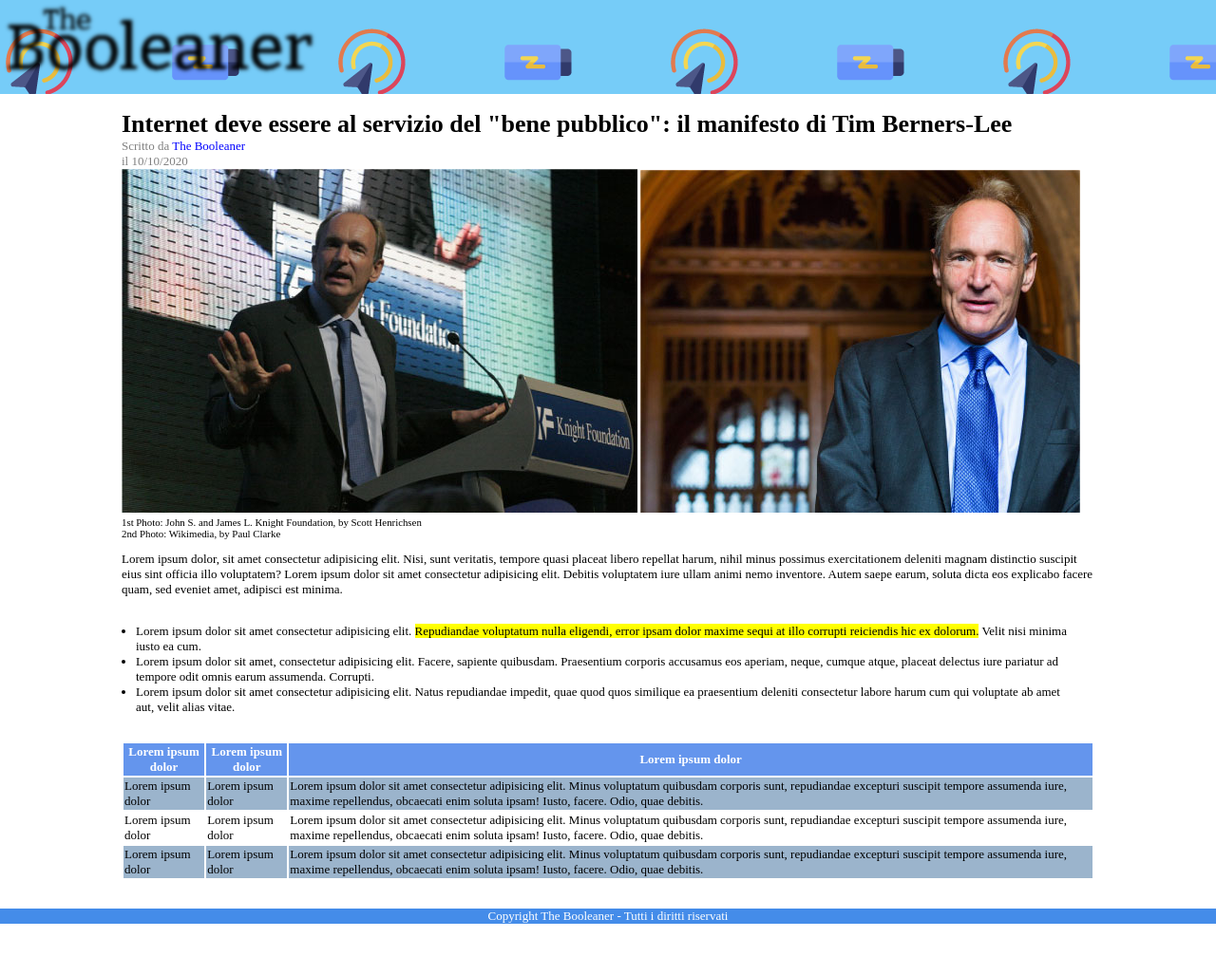
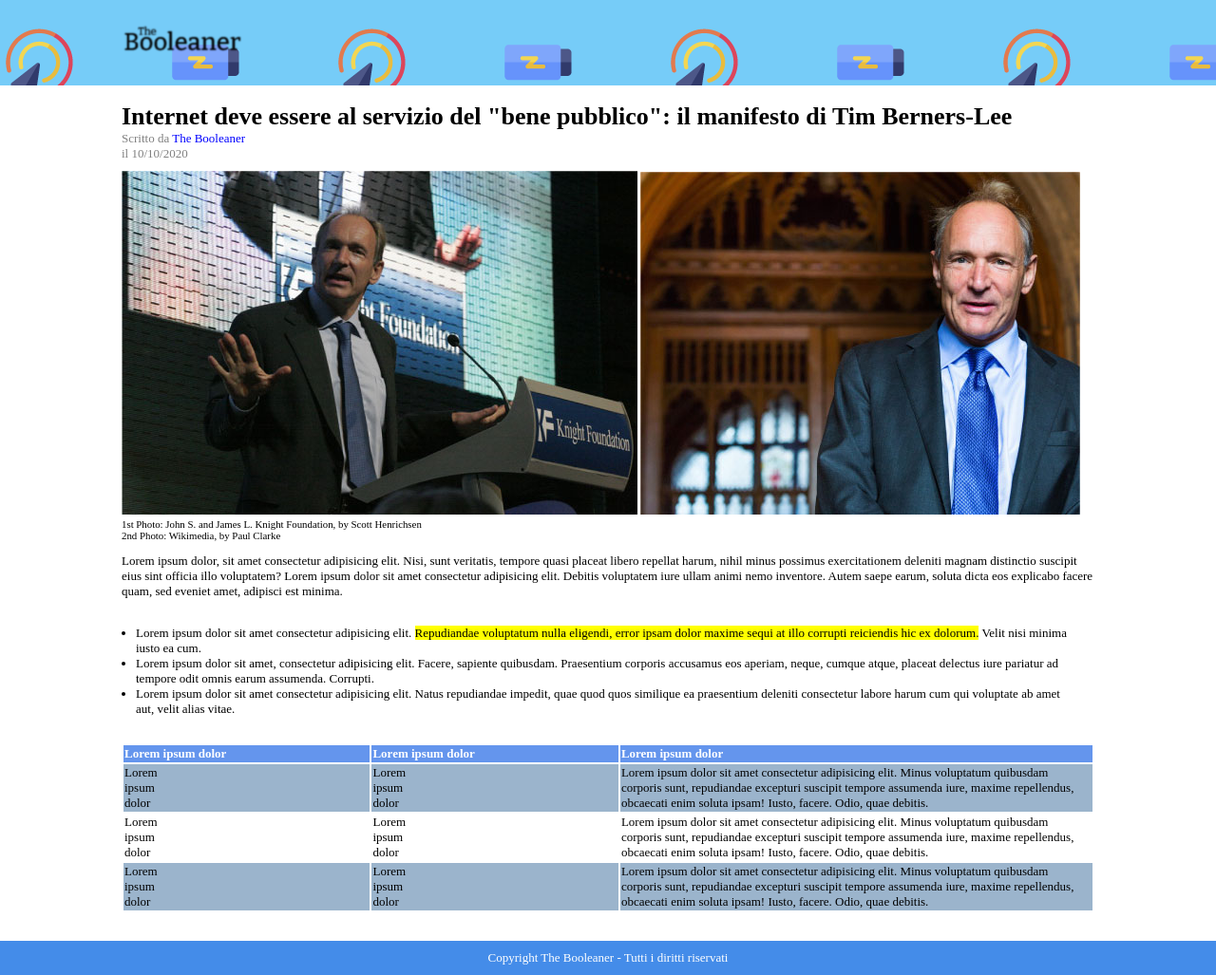
Before and after one commit to vincenzoschifano/html-css-booleaner, a plain HTML site: page index.html in a window 1280 px wide. Shown: the whole page at 95% size. Before the commit the page ends 973 px from the top, so only its background shows below. Drawn offline with Linux system fonts and the light colour scheme.

Commit message:
change proportions

```diff
--- a/css/style.css
+++ b/css/style.css
@@ -1,10 +1,20 @@
 header {
     background-image: url("../img/pattern.png");background-color: rgb(118, 204, 248);
+}
+header img {
+    padding: 25px;
+    padding-left: 10%;
+    width: 10%;
+    height: auto;
 }
 main {
    padding-left: 10%;padding-right: 10%;
 }
 
+main img {
+    margin-top: 10px;
+
+}
 .subtitle {
     color: gray; margin-block: 0;
 }
@@ -27,13 +37,15 @@ h1 {
     color: blue;
 }
 .style2 {
-    background-color: yellow;
+    background-color:yellow;
+
 }
 footer {
     background-color: rgb(68, 140, 233);
     text-align: center;
     color: white;
     font-size: small;
+    padding-block: 10px;
 }
 main {
     font-size: small;
@@ -42,6 +54,7 @@ main {
 .th {
     background-color: cornflowerblue;
     color: white;
+    text-align: left;
 }
 .styletr {
     background-color: rgb(155, 180, 204);
@@ -50,3 +63,6 @@ main {
 table {
     padding-bottom: 30px;
 }
+.styletd2 {
+    padding-right: 200px;
+}
--- a/index.html
+++ b/index.html
@@ -52,19 +52,19 @@
 
             <tbody>
                 <tr class="styletr">
-                    <td>Lorem ipsum dolor</td>
+                    <td class="styletd2">Lorem ipsum dolor</td>
                     <td class="styletd2">Lorem ipsum dolor</td>
                     <td class="styletd">Lorem ipsum dolor sit amet consectetur adipisicing elit. Minus voluptatum quibusdam corporis sunt, repudiandae excepturi suscipit tempore assumenda iure, maxime repellendus, obcaecati enim soluta ipsam! Iusto, facere. Odio, quae debitis.</td>
                 </tr>
 
                 <tr>
-                    <td>Lorem ipsum dolor</td>
+                    <td class="styletd2" >Lorem ipsum dolor</td>
                     <td class="styletd2">Lorem ipsum dolor</td>
                     <td class="styletd">Lorem ipsum dolor sit amet consectetur adipisicing elit. Minus voluptatum quibusdam corporis sunt, repudiandae excepturi suscipit tempore assumenda iure, maxime repellendus, obcaecati enim soluta ipsam! Iusto, facere. Odio, quae debitis.</td>
                 </tr>
 
                 <tr class="styletr">
-                    <td>Lorem ipsum dolor</td>
+                    <td class="styletd2">Lorem ipsum dolor</td>
                     <td class="styletd2">Lorem ipsum dolor</td>
                     <td class="styletd">Lorem ipsum dolor sit amet consectetur adipisicing elit. Minus voluptatum quibusdam corporis sunt, repudiandae excepturi suscipit tempore assumenda iure, maxime repellendus, obcaecati enim soluta ipsam! Iusto, facere. Odio, quae debitis.</td>
                 </tr>
```
